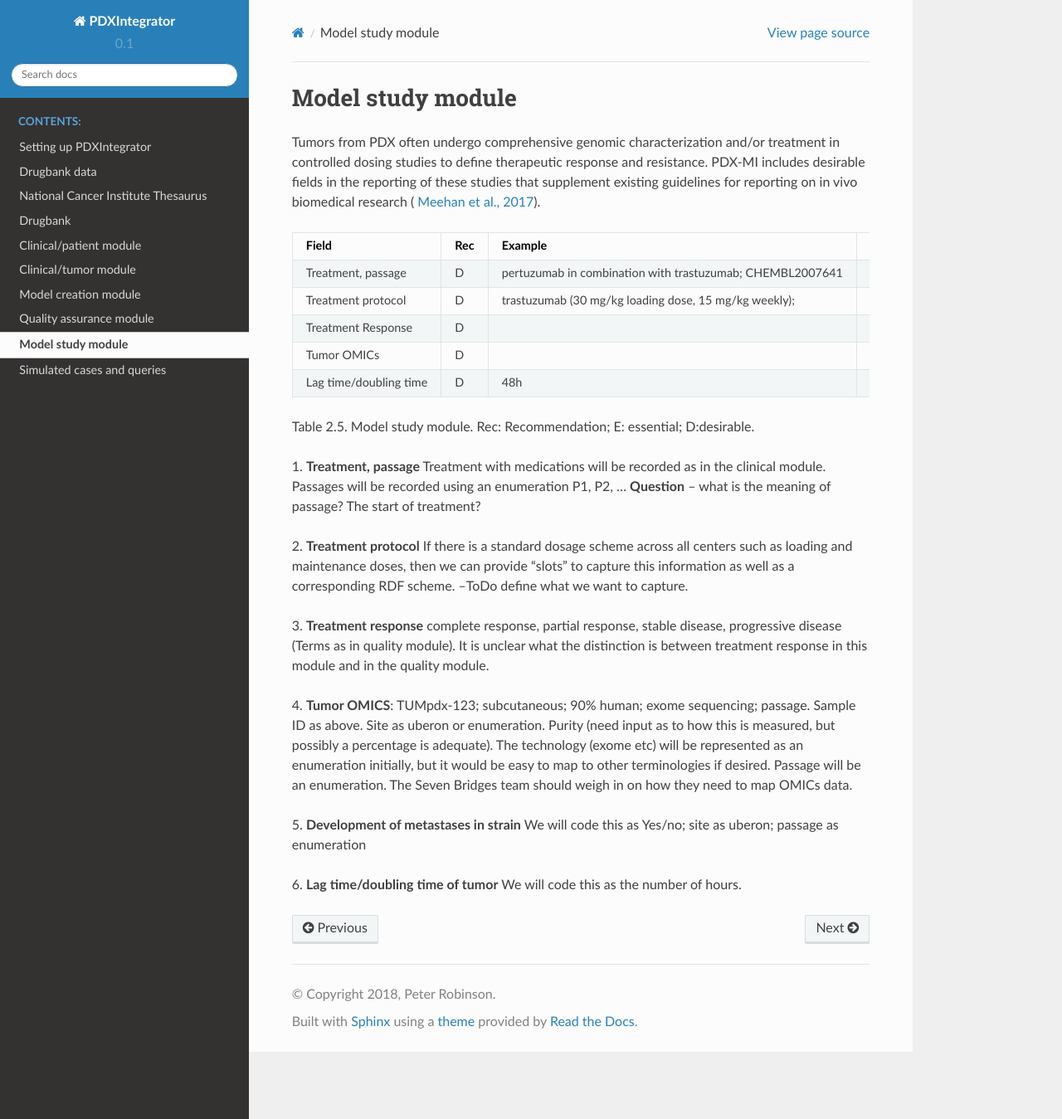
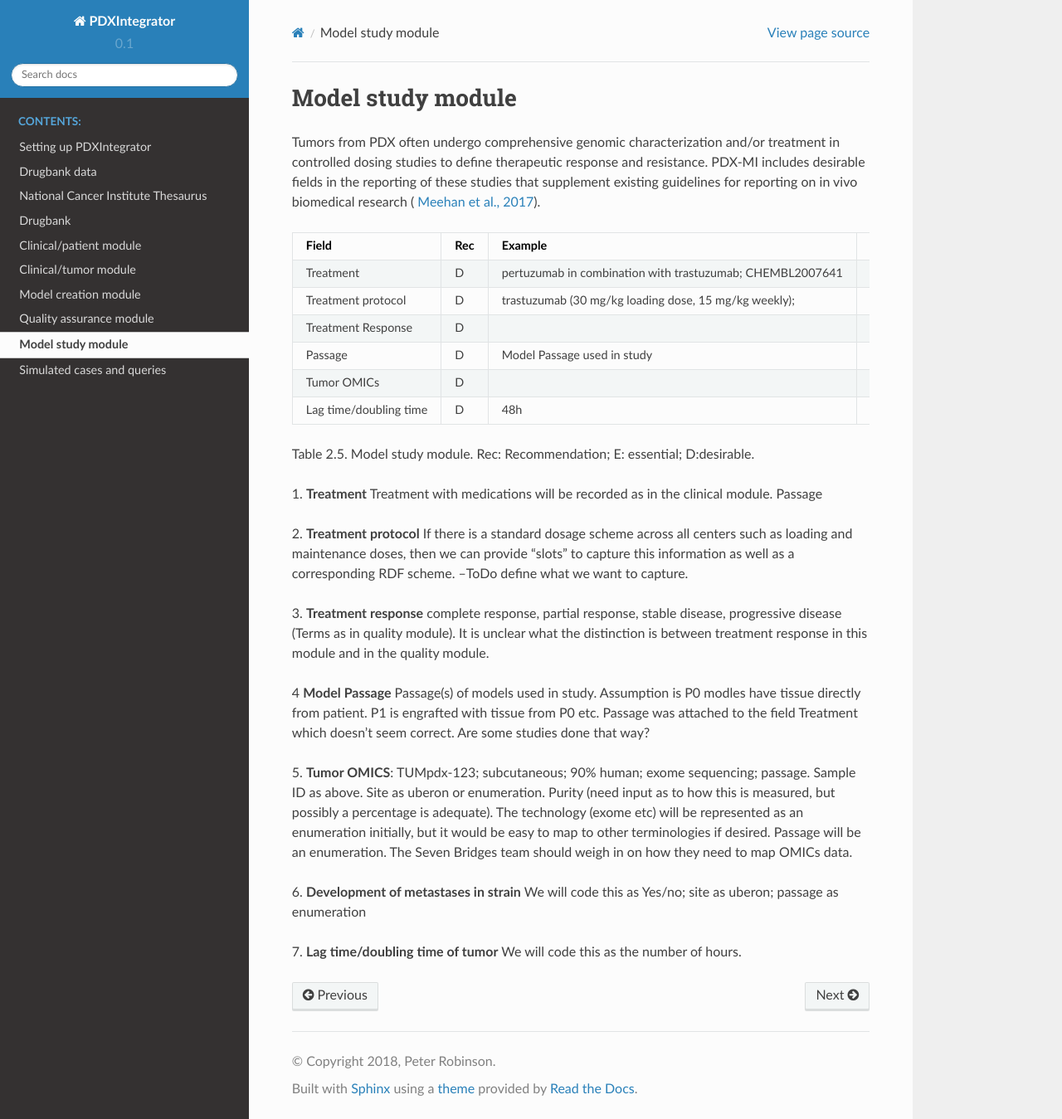
Before and after one commit to TheJacksonLaboratory/PDXintegrator, a Sphinx documentation site: the page built from docs/modelstudy.rst, in a window 1280 px wide and 1349 px high. Shown: the whole window at 83% size. Built offline with Sphinx 7.4.7 and the Read the Docs theme 2.0.0, drawn with Linux system fonts in a browser that asks for light colours.

Commit message:
Update modelstudy.rst
Moved passage to its own field

```diff
--- a/docs/modelstudy.rst
+++ b/docs/modelstudy.rst
@@ -10,13 +10,15 @@ biomedical research ( `Meehan et al., 2017 <https://www.ncbi.nlm.nih.gov/pubmed/
 +------------------------------+-----+--------------------------------+------------------------------------------------+
 | Field                        | Rec | Example                        |  PDXNet                                        |
 +==============================+=====+================================+================================================+
-| Treatment, passage           | D   |pertuzumab in  combination      |  ???????                                       |
+| Treatment                    | D   |pertuzumab in  combination      |  ???????                                       |
 |                              |     |with trastuzumab; CHEMBL2007641 |                                                |
 +------------------------------+-----+--------------------------------+------------------------------------------------+
 | Treatment    protocol        | D   |trastuzumab (30 mg/kg loading   |  ???????                                       |
 |                              |     |dose, 15 mg/kg weekly);         |                                                |
 +------------------------------+-----+--------------------------------+------------------------------------------------+
 | Treatment    Response        | D   |                                | Terms as in quality assurance module           |
++------------------------------+-----+--------------------------------+------------------------------------------------+
+| Passage                      | D   | Model Passage used in study    | P<N>                                           |
 +------------------------------+-----+--------------------------------+------------------------------------------------+
 | Tumor OMICs                  | D   |                                | SB team should define these specifications     |
 +------------------------------+-----+--------------------------------+------------------------------------------------+
@@ -25,10 +27,9 @@ biomedical research ( `Meehan et al., 2017 <https://www.ncbi.nlm.nih.gov/pubmed/
 Table 2.5. Model study module. Rec: Recommendation; E: essential; D:desirable.
 
 
-1. **Treatment, passage**
+1. **Treatment**
 Treatment with medications will be recorded as in the clinical module.
-Passages will be recorded using an enumeration P1, P2, ...
-**Question** -- what is the meaning of passage? The start of treatment?
+Passage
 
 2. **Treatment protocol**
 If there is a standard dosage scheme across all centers such as loading and maintenance doses,
@@ -40,15 +41,17 @@ complete    response,    partial    response,    stable    disease,    progressi
 disease (Terms as in quality module). It is unclear what the distinction is between treatment response in this
 module and in the quality module.
 
+4 **Model Passage**
+Passage(s) of models used in study. Assumption is P0 modles have tissue directly from patient. P1 is engrafted with tissue from P0 etc. Passage was attached to the field Treatment which doesn't seem correct. Are some studies done that way?
 
-4. **Tumor    OMICS**:    TUMpdx-123;    subcutaneous;    90%    human;    exome    sequencing;
+5. **Tumor    OMICS**:    TUMpdx-123;    subcutaneous;    90%    human;    exome    sequencing;
 passage. Sample ID as above. Site as uberon or enumeration. Purity (need input as to how this is measured, but
 possibly a percentage is adequate). The technology (exome etc) will be represented as an enumeration initially,
 but it would be easy to map to other terminologies if desired. Passage will be an enumeration. The Seven Bridges
 team should weigh in on how they need to map OMICs data.
 
-5. **Development  of metastases in strain**
+6. **Development  of metastases in strain**
 We will code this as Yes/no; site as uberon; passage as enumeration
 
-6. **Lag time/doubling time of tumor**
+7. **Lag time/doubling time of tumor**
 We will code this as the number of hours.
```
